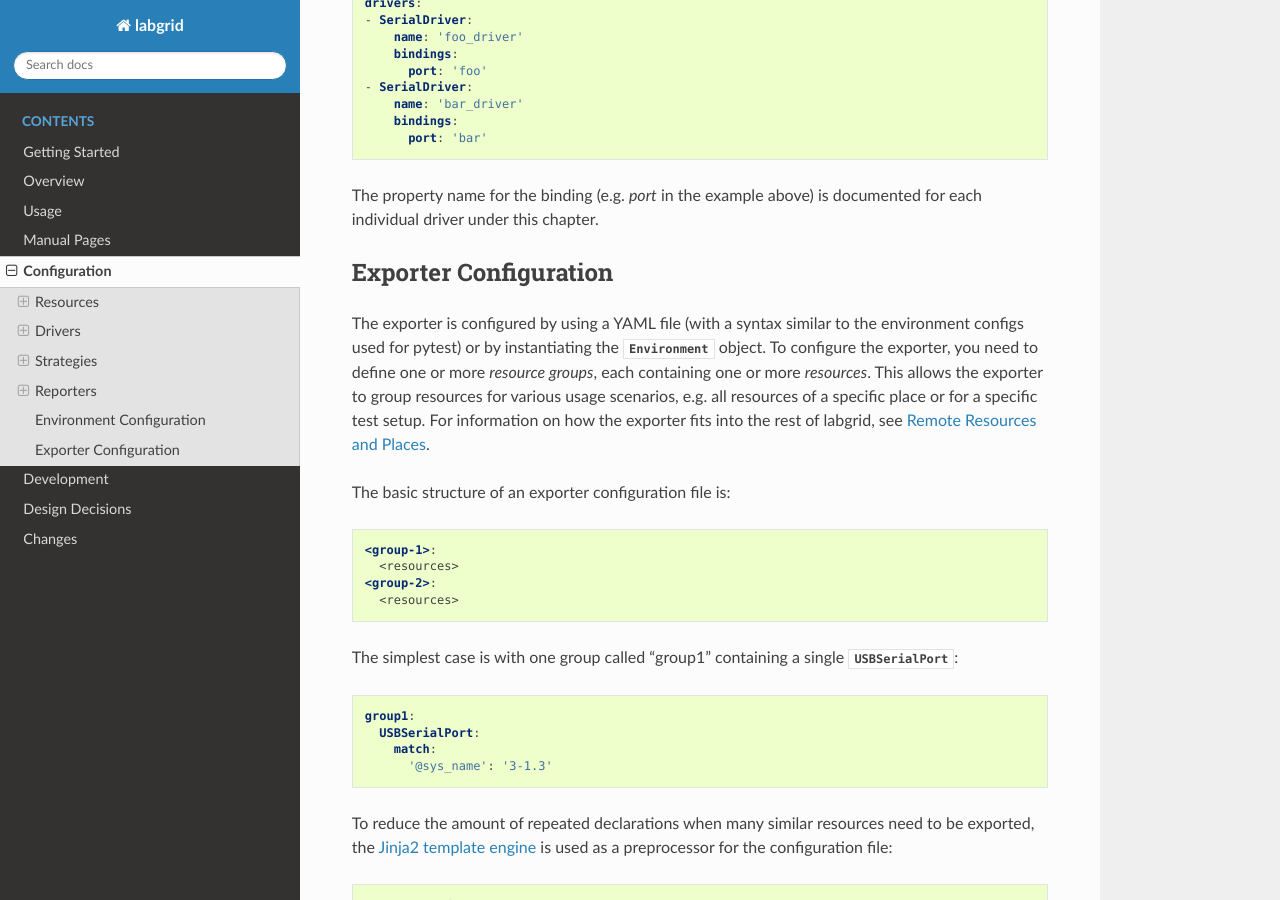
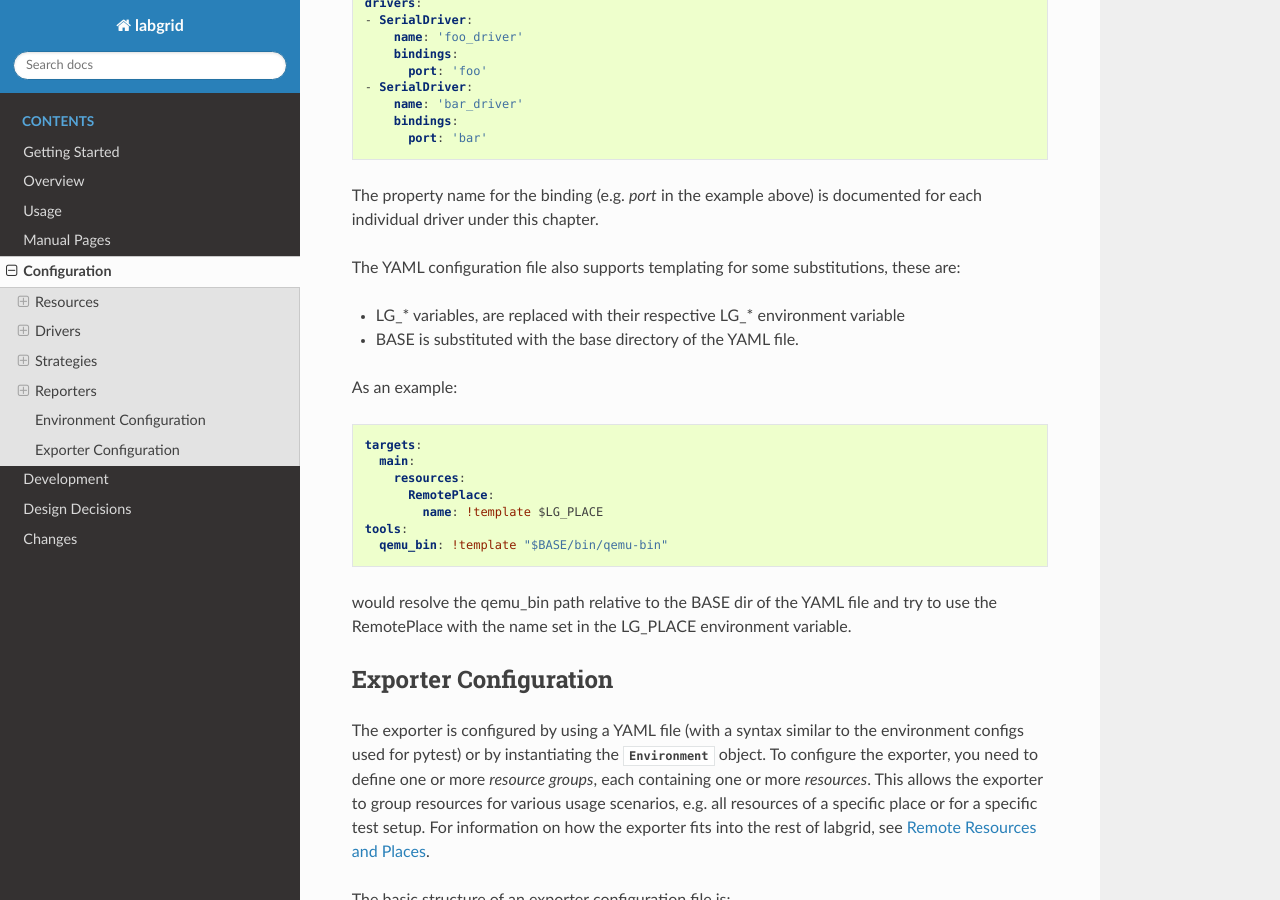
Before and after one commit to labgrid-project/labgrid, a Sphinx documentation site: the page built from doc/configuration.rst, in a window 1280 px wide and 900 px high, scrolled down 29895 px. Built offline with Sphinx 7.4.7 and the Read the Docs theme 2.0.0, drawn with Linux system fonts in a browser that asks for light colours; pages that are not in the unit, such as notebooks, are missing from menus.

Commit message:
doc/configuration: templating for the environment yaml files
Signed-off-by: Rouven Czerwinski <r.czerwinski@pengutronix.de>

```diff
--- a/doc/configuration.rst
+++ b/doc/configuration.rst
@@ -1418,6 +1418,28 @@ To bind the correct driver to the correct resource, explicit ``name`` and
 The property name for the binding (e.g. `port` in the example above) is
 documented for each individual driver under this chapter.
 
+The YAML configuration file also supports templating for some substitutions,
+these are:
+
+- LG_* variables, are replaced with their respective LG_* environment variable
+- BASE is substituted with the base directory of the YAML file.
+
+As an example:
+
+.. code-block:: yaml
+
+  targets:
+    main:
+      resources:
+        RemotePlace:
+          name: !template $LG_PLACE
+  tools:
+    qemu_bin: !template "$BASE/bin/qemu-bin"
+
+would resolve the qemu_bin path relative to the BASE dir of the YAML file and
+try to use the RemotePlace with the name set in the LG_PLACE environment
+variable.
+
 Exporter Configuration
 ----------------------
 The exporter is configured by using a YAML file (with a syntax similar to the
```
